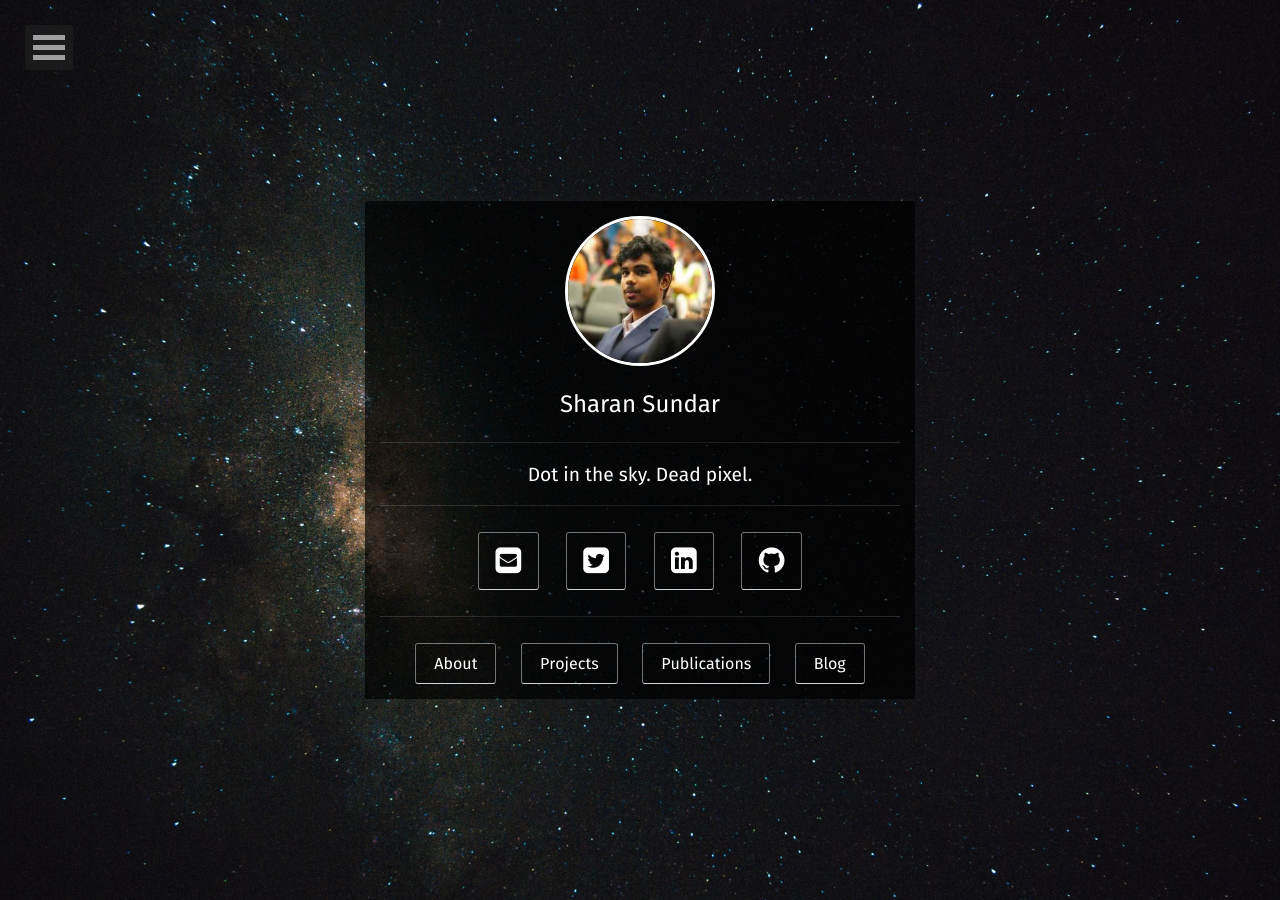
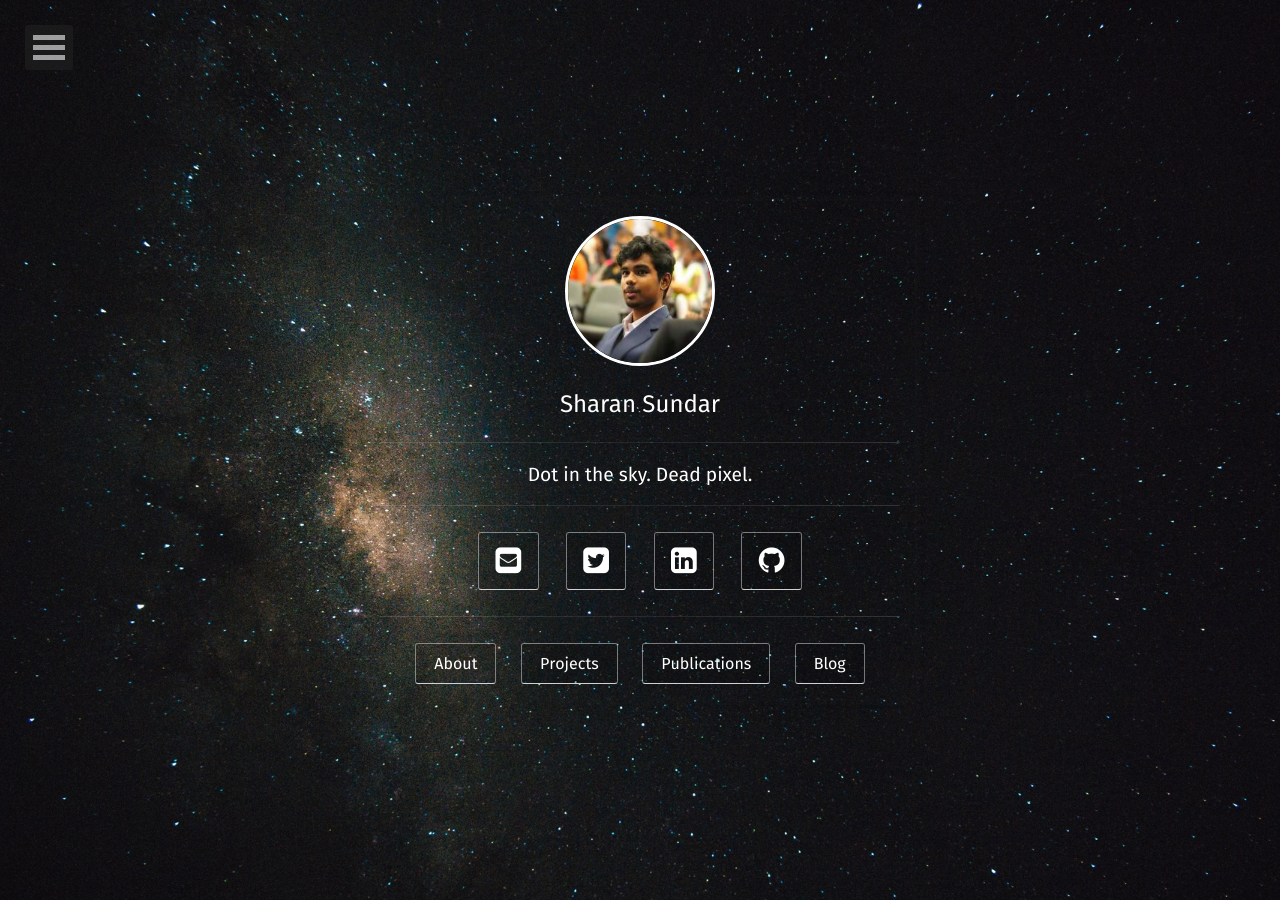
Before and after one commit to Sharan-Sundar/Sharan-Sundar.github.io, a Jekyll site: the page built from index.html, in a window 1280 px wide. Built offline with Jekyll 4.4.1, drawn with Linux system fonts in a browser that asks for light colours; some web fonts are replaced.

Commit message:
Update home.html

```diff
--- a/_layouts/home.html
+++ b/_layouts/home.html
@@ -14,7 +14,7 @@ layout: compress
     {% include nav.html %}
     <!-- Header -->
     <header class="header flex" role="banner" >
-        <div class="container animated fadeIn" style="background-color:rgba(0,0,0,0.7);">
+        <div class="container animated fadeIn" style="background-color:rgba(0,0,0,0);">
             <div class="row">
                     <a href="{{ site.url }}">
                         <img src="{{ site.logo }}" class="img-circle zoombtn animated rotateIn">
```
